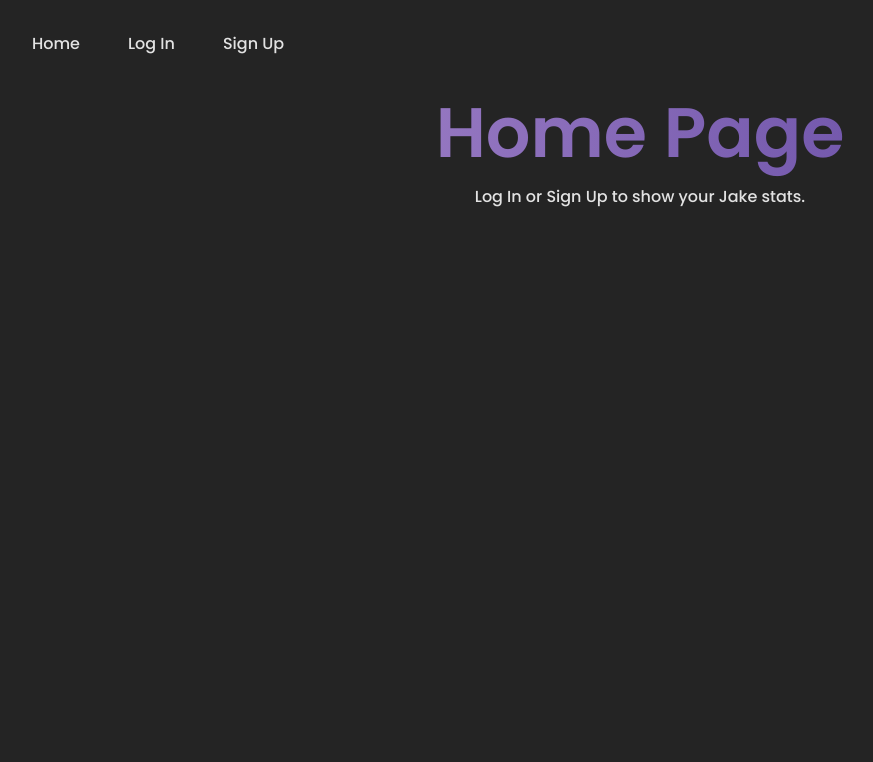
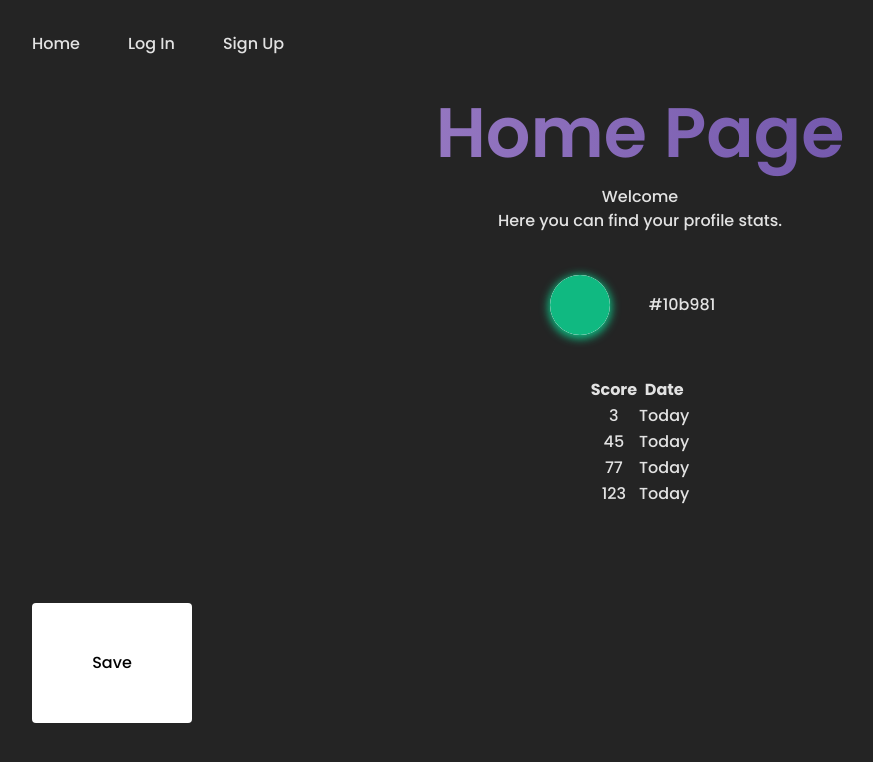
Before and after one commit to OmegaCreations/FrontendJake, a React (Vite) app: page / in a window 1280 px wide. Shown: the top 762 px of the page, without its empty margins (0-873 px from the left). Built offline with nearby package versions, Linux system fonts and the light colour scheme.

Commit message:
Add user specific data - color wheel and highscores

```diff
--- a/src/routes/HomePage.tsx
+++ b/src/routes/HomePage.tsx
@@ -1,13 +1,56 @@
+import { useState } from 'react'
 import './Layout.css'
 
 // Get user props
 function HomePage(props: { user: any }) {
 
+  const [userCol, setUserCol] = useState("#10b981");
+  const highscores: number[] = [3, 45, 77, 123];
+
+  const submitData = () => {
+    // TODO: Send new data to backend
+  }
+
   return (
     <>
       <h1>Home Page</h1>
 
-        {props.user ? props.user :
+        {!props.user ?
+          <>
+            <h2>Welcome {props.user}</h2>
+            <h3>Here you can find your profile stats.</h3>
+
+            {/* User color wheel */}
+            <section className='container flex flex-row h-24 items-center justify-center gap-6 pt-12'>
+              <input className='user_color' style={{boxShadow: "0px 2px 8px 2px "+userCol}} type='color' value={userCol} onChange={(e) => setUserCol(e.target.value)}/>
+              <span className='w-24' id="color_val">{userCol}</span>
+            </section>
+
+            {/* Highscores table */}
+            <section className='container flex justify-center mt-12'>
+              <table>
+                <tr>
+                  <th>
+                    Score
+                  </th>
+                  <th>
+                    Date
+                  </th>
+                </tr>
+                {highscores.map((score) => (
+                  <tr>
+                  <td>
+                    {score}
+                  </td>
+                  <td>Today</td>
+                  </tr>
+                ))}
+              </table>
+            </section>
+
+            <button className='mt-24 bg-white p-12 w-40 rounded text-black' onClick={() => submitData()}>Save</button>
+          </>
+        :
           <h2>Log In or Sign Up to show your Jake stats.</h2>
         }
     </>
--- a/src/routes/Layout.css
+++ b/src/routes/Layout.css
@@ -17,3 +17,21 @@
   background-clip: text;
   -webkit-background-clip: text;
 }
+
+/* User stats - home page */
+.user_color{
+  border-radius: 50%;
+  height: 60px;
+  width: 60px;
+  border: none;
+  outline: none;
+  -webkit-appearance: none;
+}
+
+.user_color::-webkit-color-swatch-wrapper {
+  padding: 0;
+}
+.user_color::-webkit-color-swatch {
+  border: none;
+  border-radius: 50%;
+}
```
